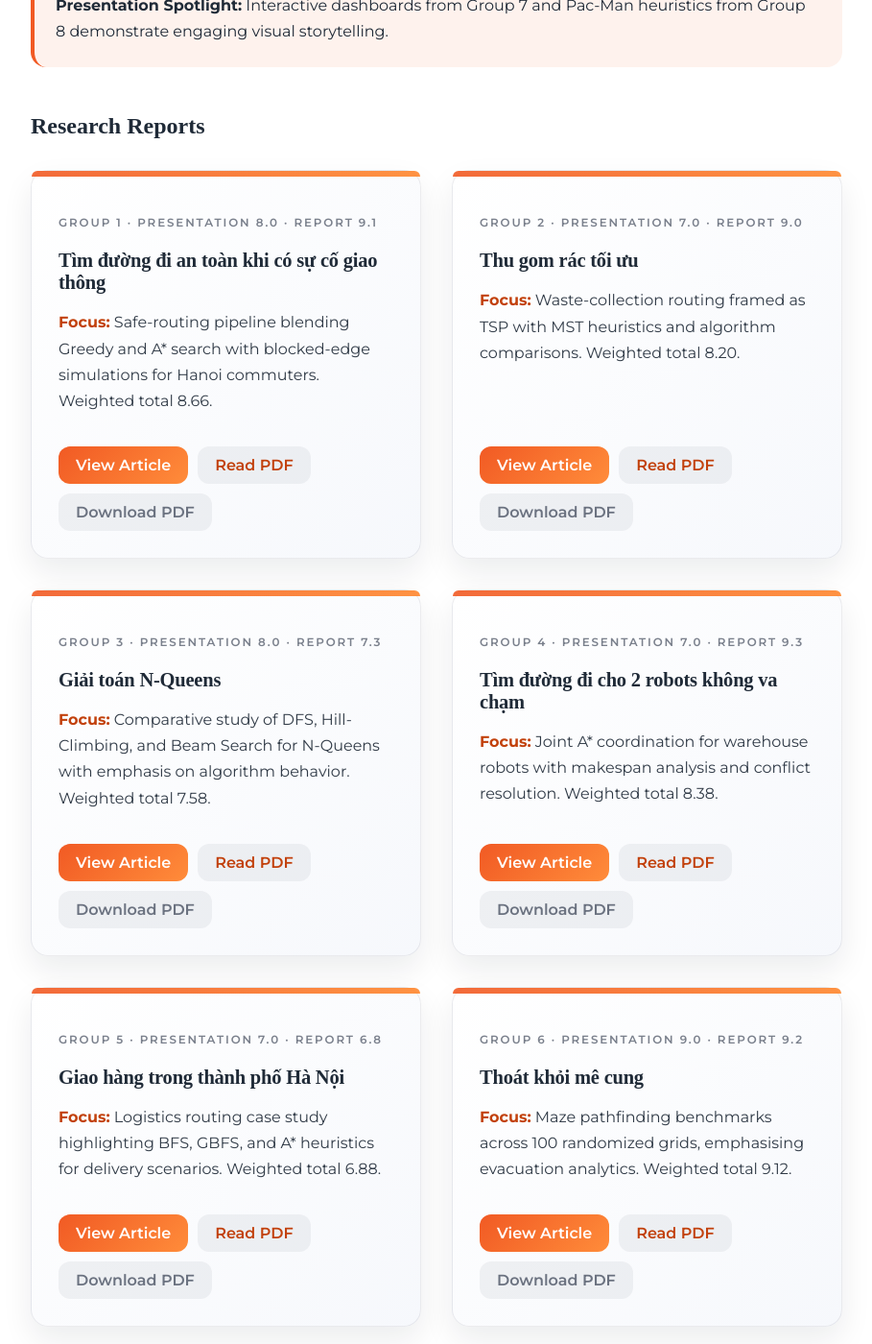
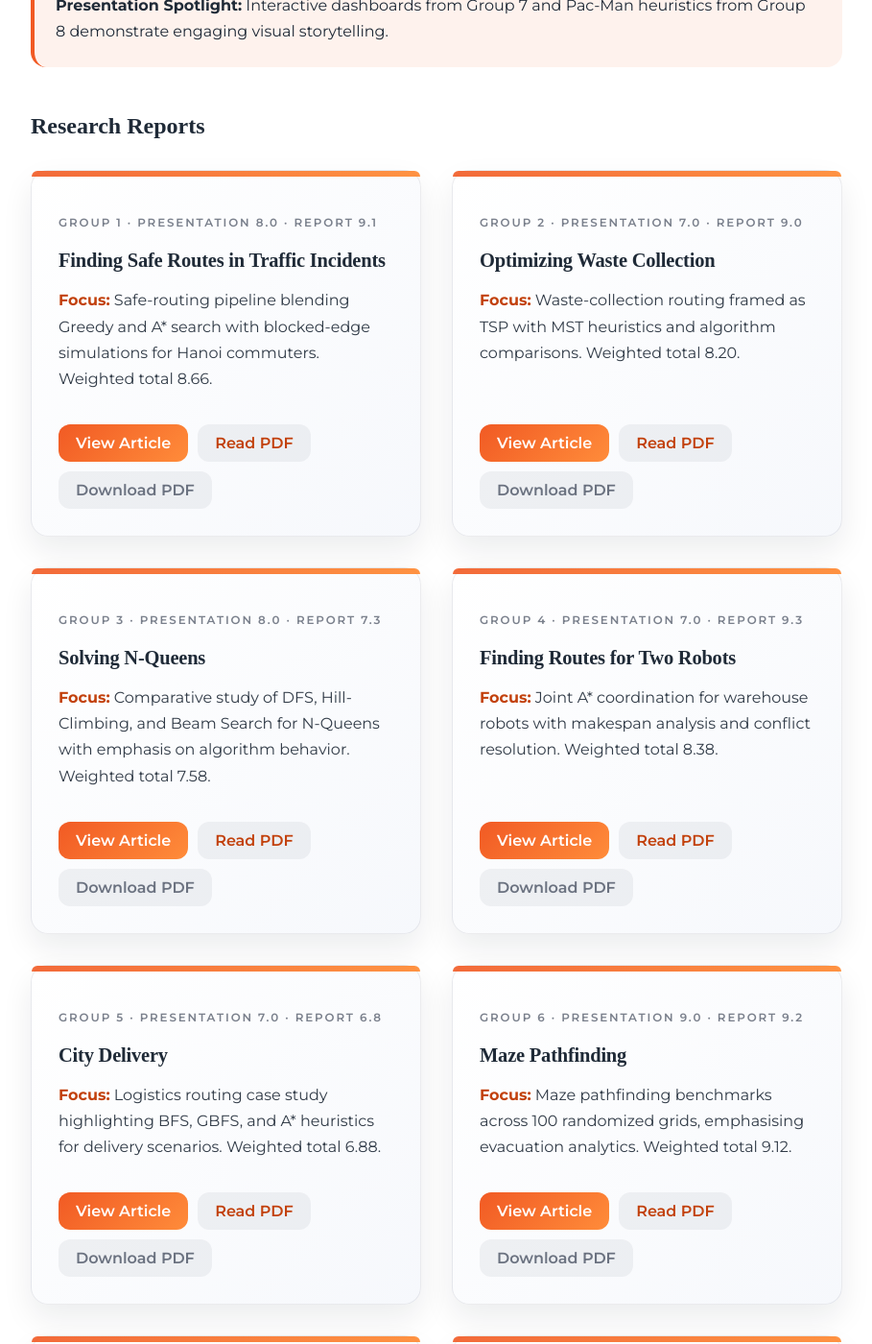
Before and after one commit to nghianguyen7171/glmr_pub, a Jekyll site: the page built from docs/issue-1.md, in a window 1280 px wide and 1400 px high, scrolled down 784 px. Shown: the whole window at 96% size, without its empty margins (185-1094 px from the left). Built offline with Jekyll 4.4.1, drawn with Linux system fonts in a browser that asks for light colours; some web fonts are replaced; some of the changed text lies outside the part shown.

Commit message:
Switch issue titles to English and add separators

```diff
--- a/docs/issue-1.md
+++ b/docs/issue-1.md
@@ -21,7 +21,7 @@ The inaugural issue of **GlennMurray Published (GLMR)** collects every midterm s
   <article class="collection-card">
     <header>
       <p class="card-meta">Group 1 · Presentation 8.0 · Report 9.1</p>
-      <h3>Tìm đường đi an toàn khi có sự cố giao thông</h3>
+      <h3>Finding Safe Routes in Traffic Incidents</h3>
     </header>
     <p class="card-body"><strong>Focus:</strong> Safe-routing pipeline blending Greedy and A* search with blocked-edge simulations for Hanoi commuters. Weighted total 8.66.</p>
     <div class="card-actions">
@@ -34,7 +34,7 @@ The inaugural issue of **GlennMurray Published (GLMR)** collects every midterm s
   <article class="collection-card">
     <header>
       <p class="card-meta">Group 2 · Presentation 7.0 · Report 9.0</p>
-      <h3>Thu gom rác tối ưu</h3>
+      <h3>Optimizing Waste Collection</h3>
     </header>
     <p class="card-body"><strong>Focus:</strong> Waste-collection routing framed as TSP with MST heuristics and algorithm comparisons. Weighted total 8.20.</p>
     <div class="card-actions">
@@ -47,7 +47,7 @@ The inaugural issue of **GlennMurray Published (GLMR)** collects every midterm s
   <article class="collection-card">
     <header>
       <p class="card-meta">Group 3 · Presentation 8.0 · Report 7.3</p>
-      <h3>Giải toán N-Queens</h3>
+      <h3>Solving N-Queens</h3>
     </header>
     <p class="card-body"><strong>Focus:</strong> Comparative study of DFS, Hill-Climbing, and Beam Search for N-Queens with emphasis on algorithm behavior. Weighted total 7.58.</p>
     <div class="card-actions">
@@ -60,7 +60,7 @@ The inaugural issue of **GlennMurray Published (GLMR)** collects every midterm s
   <article class="collection-card">
     <header>
       <p class="card-meta">Group 4 · Presentation 7.0 · Report 9.3</p>
-      <h3>Tìm đường đi cho 2 robots không va chạm</h3>
+      <h3>Finding Routes for Two Robots</h3>
     </header>
     <p class="card-body"><strong>Focus:</strong> Joint A* coordination for warehouse robots with makespan analysis and conflict resolution. Weighted total 8.38.</p>
     <div class="card-actions">
@@ -73,7 +73,7 @@ The inaugural issue of **GlennMurray Published (GLMR)** collects every midterm s
   <article class="collection-card">
     <header>
       <p class="card-meta">Group 5 · Presentation 7.0 · Report 6.8</p>
-      <h3>Giao hàng trong thành phố Hà Nội</h3>
+      <h3>City Delivery</h3>
     </header>
     <p class="card-body"><strong>Focus:</strong> Logistics routing case study highlighting BFS, GBFS, and A* heuristics for delivery scenarios. Weighted total 6.88.</p>
     <div class="card-actions">
@@ -86,7 +86,7 @@ The inaugural issue of **GlennMurray Published (GLMR)** collects every midterm s
   <article class="collection-card">
     <header>
       <p class="card-meta">Group 6 · Presentation 9.0 · Report 9.2</p>
-      <h3>Thoát khỏi mê cung</h3>
+      <h3>Maze Pathfinding</h3>
     </header>
     <p class="card-body"><strong>Focus:</strong> Maze pathfinding benchmarks across 100 randomized grids, emphasising evacuation analytics. Weighted total 9.12.</p>
     <div class="card-actions">
@@ -99,7 +99,7 @@ The inaugural issue of **GlennMurray Published (GLMR)** collects every midterm s
   <article class="collection-card">
     <header>
       <p class="card-meta">Group 7 · Presentation 7.0 · Report 8.7</p>
-      <h3>Kế hoạch tham quan Hà Nội trong 1 ngày</h3>
+      <h3>Hanoi City Tour</h3>
     </header>
     <p class="card-body"><strong>Focus:</strong> Greedy vs A* itinerary planning with interactive dashboards for one-day Hanoi tours. Weighted total 8.02.</p>
     <div class="card-actions">
@@ -112,7 +112,7 @@ The inaugural issue of **GlennMurray Published (GLMR)** collects every midterm s
   <article class="collection-card">
     <header>
       <p class="card-meta">Group 8 · Presentation 8.0 · Report 8.0</p>
-      <h3>Game Pac-Man tìm thức ăn</h3>
+      <h3>Pac-Man Food Search</h3>
     </header>
     <p class="card-body"><strong>Focus:</strong> Pac-Man navigation using A* heuristics with BFS baselines and visual testing. Weighted total 8.00.</p>
     <div class="card-actions">
@@ -201,7 +201,7 @@ The inaugural issue of **GlennMurray Published (GLMR)** collects every midterm s
   <article class="collection-card">
     <header>
       <p class="card-meta">Group 7</p>
-      <h3>Kế hoạch tham quan Hà Nội trong ngày</h3>
+      <h3>Hanoi City Tour</h3>
     </header>
     <p class="card-body">Interactive day-trip planning visuals; deck is provided in two parts for optimal loading.</p>
     <div class="card-actions">
```
